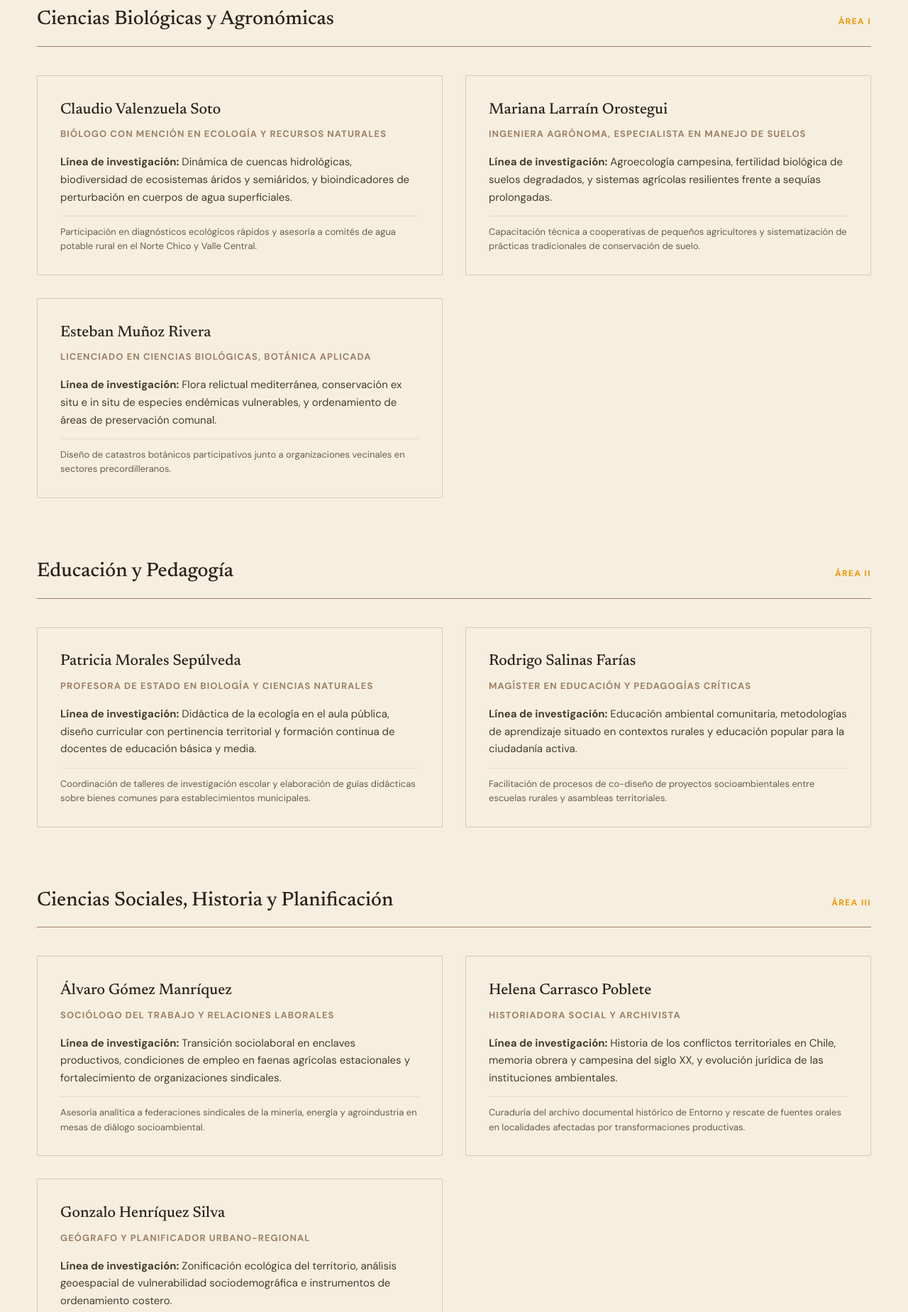
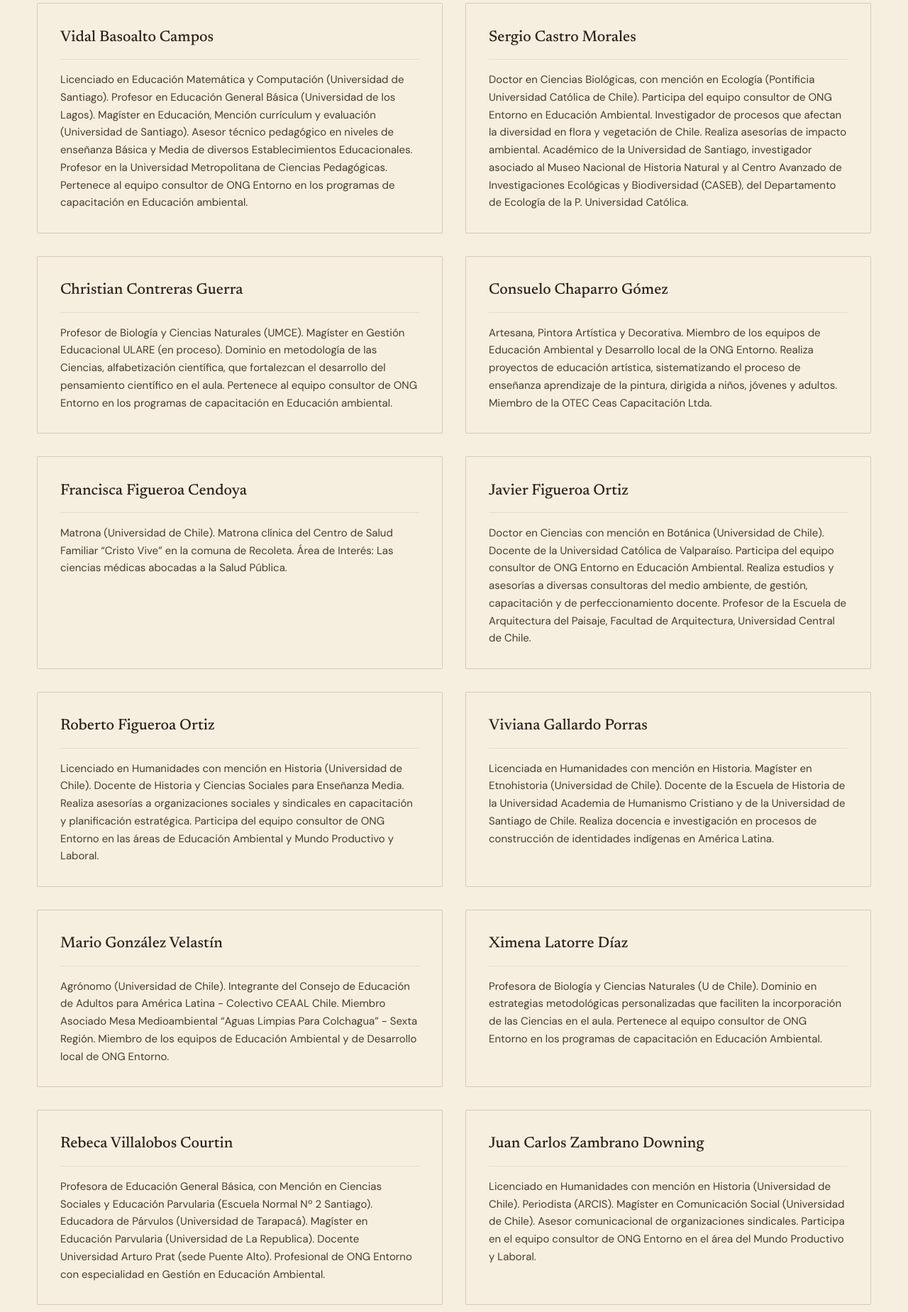
Before and after one commit to cfpdiaz/landing_ong_entorno, a plain HTML site: page miembros.html in a window 1280 px wide. Shown: the part 546-2395 px from the top of the page at 71% size. Drawn offline with Linux system fonts and the light colour scheme.

Commit message:
docs: reemplazar textos simulados por lorem ipsum en articulos y reestructurar directorio de miembros

```diff
--- a/css/estilos.css
+++ b/css/estilos.css
@@ -1324,34 +1324,6 @@ a {
   padding: 3.5rem 0 6rem;
 }
 
-.grupo-disciplinario {
-  margin-bottom: 5rem;
-}
-
-.cabecera-disciplina {
-  display: flex;
-  align-items: baseline;
-  justify-content: space-between;
-  border-bottom: 1px solid var(--cafe-estructura);
-  padding-bottom: 0.85rem;
-  margin-bottom: 2.5rem;
-}
-
-.nombre-disciplina {
-  font-family: var(--fuente-serif);
-  font-size: 1.75rem;
-  font-weight: 500;
-  color: var(--tinta-oscura);
-}
-
-.codigo-disciplina {
-  font-family: var(--fuente-sans);
-  font-size: 0.75rem;
-  font-weight: 700;
-  letter-spacing: 0.12em;
-  color: var(--naranja-acento);
-}
-
 .grid-fichas-miembros {
   display: grid;
   grid-template-columns: 1fr;
@@ -1381,32 +1353,15 @@ a {
   font-size: 1.35rem;
   font-weight: 500;
   color: var(--tinta-oscura);
-  margin-bottom: 0.35rem;
-}
-
-.disciplina-base {
-  font-family: var(--fuente-sans);
-  font-size: 0.8125rem;
-  font-weight: 700;
-  text-transform: uppercase;
-  letter-spacing: 0.08em;
-  color: var(--cafe-estructura);
+  border-bottom: 1px solid var(--linea-suave);
+  padding-bottom: 0.75rem;
   margin-bottom: 1rem;
 }
 
-.linea-investigacion {
+.bio-miembro {
   font-size: 0.9375rem;
   line-height: 1.65;
   color: var(--tinta-secundaria);
-  margin-bottom: 0.85rem;
-}
-
-.rol-incidencia {
-  font-size: 0.8125rem;
-  line-height: 1.55;
-  color: var(--tinta-atenuada);
-  border-top: 1px solid var(--linea-suave);
-  padding-top: 0.75rem;
 }
 
 /* --------------------------------------------------------------------------
--- a/miembros.html
+++ b/miembros.html
@@ -56,168 +56,72 @@
       </div>
     </header>
 
-    <!-- Secciones Disciplinarias -->
-    <section class="seccion-miembros" aria-label="Directorio por áreas del saber">
+    <!-- Directorio de Integrantes -->
+    <section class="seccion-miembros" aria-label="Directorio de integrantes de ONG Entorno">
       <div class="contenedor">
+        <div class="grid-fichas-miembros">
 
-        <!-- 1. Ciencias Biológicas y Agronómicas -->
-        <div class="grupo-disciplinario">
-          <div class="cabecera-disciplina">
-            <h2 class="nombre-disciplina">Ciencias Biológicas y Agronómicas</h2>
-            <span class="codigo-disciplina">ÁREA I</span>
-          </div>
+          <article class="ficha-miembro">
+            <h2 class="nombre-miembro">Vidal Basoalto Campos</h2>
+            <p class="bio-miembro">Licenciado en Educación Matemática y Computación (Universidad de Santiago). Profesor en Educación General Básica (Universidad de los Lagos). Magíster en Educación, Mención currículum y evaluación (Universidad de Santiago). Asesor técnico pedagógico en niveles de enseñanza Básica y Media de diversos Establecimientos Educacionales. Profesor en la Universidad Metropolitana de Ciencias Pedagógicas. Pertenece al equipo consultor de ONG Entorno en los programas de capacitación en Educación ambiental.</p>
+          </article>
 
-          <div class="grid-fichas-miembros">
+          <article class="ficha-miembro">
+            <h2 class="nombre-miembro">Sergio Castro Morales</h2>
+            <p class="bio-miembro">Doctor en Ciencias Biológicas, con mención en Ecología (Pontificia Universidad Católica de Chile). Participa del equipo consultor de ONG Entorno en Educación Ambiental. Investigador de procesos que afectan la diversidad en flora y vegetación de Chile. Realiza asesorías de impacto ambiental. Académico de la Universidad de Santiago, investigador asociado al Museo Nacional de Historia Natural y al Centro Avanzado de Investigaciones Ecológicas y Biodiversidad (CASEB), del Departamento de Ecología de la P. Universidad Católica.</p>
+          </article>
 
-            <article class="ficha-miembro">
-              <h3 class="nombre-miembro">Claudio Valenzuela Soto</h3>
-              <p class="disciplina-base">Biólogo con mención en Ecología y Recursos Naturales</p>
-              <p class="linea-investigacion">
-                <strong>Línea de investigación:</strong> Dinámica de cuencas hidrológicas, biodiversidad de ecosistemas áridos y semiáridos, y bioindicadores de perturbación en cuerpos de agua superficiales.
-              </p>
-              <p class="rol-incidencia">
-                Participación en diagnósticos ecológicos rápidos y asesoría a comités de agua potable rural en el Norte Chico y Valle Central.
-              </p>
-            </article>
+          <article class="ficha-miembro">
+            <h2 class="nombre-miembro">Christian Contreras Guerra</h2>
+            <p class="bio-miembro">Profesor de Biología y Ciencias Naturales (UMCE). Magíster en Gestión Educacional ULARE (en proceso). Dominio en metodología de las Ciencias, alfabetización científica, que fortalezcan el desarrollo del pensamiento científico en el aula. Pertenece al equipo consultor de ONG Entorno en los programas de capacitación en Educación ambiental.</p>
+          </article>
 
-            <article class="ficha-miembro">
-              <h3 class="nombre-miembro">Mariana Larraín Orostegui</h3>
-              <p class="disciplina-base">Ingeniera Agrónoma, Especialista en Manejo de Suelos</p>
-              <p class="linea-investigacion">
-                <strong>Línea de investigación:</strong> Agroecología campesina, fertilidad biológica de suelos degradados, y sistemas agrícolas resilientes frente a sequías prolongadas.
-              </p>
-              <p class="rol-incidencia">
-                Capacitación técnica a cooperativas de pequeños agricultores y sistematización de prácticas tradicionales de conservación de suelo.
-              </p>
-            </article>
+          <article class="ficha-miembro">
+            <h2 class="nombre-miembro">Consuelo Chaparro Gómez</h2>
+            <p class="bio-miembro">Artesana, Pintora Artística y Decorativa. Miembro de los equipos de Educación Ambiental y Desarrollo local de la ONG Entorno. Realiza proyectos de educación artística, sistematizando el proceso de enseñanza aprendizaje de la pintura, dirigida a niños, jóvenes y adultos. Miembro de la OTEC Ceas Capacitación Ltda.</p>
+          </article>
 
-            <article class="ficha-miembro">
-              <h3 class="nombre-miembro">Esteban Muñoz Rivera</h3>
-              <p class="disciplina-base">Licenciado en Ciencias Biológicas, Botánica Aplicada</p>
-              <p class="linea-investigacion">
-                <strong>Línea de investigación:</strong> Flora relictual mediterránea, conservación ex situ e in situ de especies endémicas vulnerables, y ordenamiento de áreas de preservación comunal.
-              </p>
-              <p class="rol-incidencia">
-                Diseño de catastros botánicos participativos junto a organizaciones vecinales en sectores precordilleranos.
-              </p>
-            </article>
+          <article class="ficha-miembro">
+            <h2 class="nombre-miembro">Francisca Figueroa Cendoya</h2>
+            <p class="bio-miembro">Matrona (Universidad de Chile). Matrona clínica del Centro de Salud Familiar “Cristo Vive” en la comuna de Recoleta. Área de Interés: Las ciencias médicas abocadas a la Salud Pública.</p>
+          </article>
 
-          </div>
+          <article class="ficha-miembro">
+            <h2 class="nombre-miembro">Javier Figueroa Ortiz</h2>
+            <p class="bio-miembro">Doctor en Ciencias con mención en Botánica (Universidad de Chile). Docente de la Universidad Católica de Valparaíso. Participa del equipo consultor de ONG Entorno en Educación Ambiental. Realiza estudios y asesorías a diversas consultoras del medio ambiente, de gestión, capacitación y de perfeccionamiento docente. Profesor de la Escuela de Arquitectura del Paisaje, Facultad de Arquitectura, Universidad Central de Chile.</p>
+          </article>
+
+          <article class="ficha-miembro">
+            <h2 class="nombre-miembro">Roberto Figueroa Ortiz</h2>
+            <p class="bio-miembro">Licenciado en Humanidades con mención en Historia (Universidad de Chile). Docente de Historia y Ciencias Sociales para Enseñanza Media. Realiza asesorías a organizaciones sociales y sindicales en capacitación y planificación estratégica. Participa del equipo consultor de ONG Entorno en las áreas de Educación Ambiental y Mundo Productivo y Laboral.</p>
+          </article>
+
+          <article class="ficha-miembro">
+            <h2 class="nombre-miembro">Viviana Gallardo Porras</h2>
+            <p class="bio-miembro">Licenciada en Humanidades con mención en Historia. Magíster en Etnohistoria (Universidad de Chile). Docente de la Escuela de Historia de la Universidad Academia de Humanismo Cristiano y de la Universidad de Santiago de Chile. Realiza docencia e investigación en procesos de construcción de identidades indígenas en América Latina.</p>
+          </article>
+
+          <article class="ficha-miembro">
+            <h2 class="nombre-miembro">Mario González Velastín</h2>
+            <p class="bio-miembro">Agrónomo (Universidad de Chile). Integrante del Consejo de Educación de Adultos para América Latina - Colectivo CEAAL Chile. Miembro Asociado Mesa Medioambiental “Aguas Limpias Para Colchagua” - Sexta Región. Miembro de los equipos de Educación Ambiental y de Desarrollo local de ONG Entorno.</p>
+          </article>
+
+          <article class="ficha-miembro">
+            <h2 class="nombre-miembro">Ximena Latorre Díaz</h2>
+            <p class="bio-miembro">Profesora de Biología y Ciencias Naturales (U de Chile). Dominio en estrategias metodológicas personalizadas que faciliten la incorporación de las Ciencias en el aula. Pertenece al equipo consultor de ONG Entorno en los programas de capacitación en Educación Ambiental.</p>
+          </article>
+
+          <article class="ficha-miembro">
+            <h2 class="nombre-miembro">Rebeca Villalobos Courtin</h2>
+            <p class="bio-miembro">Profesora de Educación General Básica, con Mención en Ciencias Sociales y Educación Parvularia (Escuela Normal Nº 2 Santiago). Educadora de Párvulos (Universidad de Tarapacá). Magíster en Educación Parvularia (Universidad de La Republica). Docente Universidad Arturo Prat (sede Puente Alto). Profesional de ONG Entorno con especialidad en Gestión en Educación Ambiental.</p>
+          </article>
+
+          <article class="ficha-miembro">
+            <h2 class="nombre-miembro">Juan Carlos Zambrano Downing</h2>
+            <p class="bio-miembro">Licenciado en Humanidades con mención en Historia (Universidad de Chile). Periodista (ARCIS). Magíster en Comunicación Social (Universidad de Chile). Asesor comunicacional de organizaciones sindicales. Participa en el equipo consultor de ONG Entorno en el área del Mundo Productivo y Laboral.</p>
+          </article>
+
         </div>
-
-        <!-- 2. Educación y Pedagogía -->
-        <div class="grupo-disciplinario">
-          <div class="cabecera-disciplina">
-            <h2 class="nombre-disciplina">Educación y Pedagogía</h2>
-            <span class="codigo-disciplina">ÁREA II</span>
-          </div>
-
-          <div class="grid-fichas-miembros">
-
-            <article class="ficha-miembro">
-              <h3 class="nombre-miembro">Patricia Morales Sepúlveda</h3>
-              <p class="disciplina-base">Profesora de Estado en Biología y Ciencias Naturales</p>
-              <p class="linea-investigacion">
-                <strong>Línea de investigación:</strong> Didáctica de la ecología en el aula pública, diseño curricular con pertinencia territorial y formación continua de docentes de educación básica y media.
-              </p>
-              <p class="rol-incidencia">
-                Coordinación de talleres de investigación escolar y elaboración de guías didácticas sobre bienes comunes para establecimientos municipales.
-              </p>
-            </article>
-
-            <article class="ficha-miembro">
-              <h3 class="nombre-miembro">Rodrigo Salinas Farías</h3>
-              <p class="disciplina-base">Magíster en Educación y Pedagogías Críticas</p>
-              <p class="linea-investigacion">
-                <strong>Línea de investigación:</strong> Educación ambiental comunitaria, metodologías de aprendizaje situado en contextos rurales y educación popular para la ciudadanía activa.
-              </p>
-              <p class="rol-incidencia">
-                Facilitación de procesos de co-diseño de proyectos socioambientales entre escuelas rurales y asambleas territoriales.
-              </p>
-            </article>
-
-          </div>
-        </div>
-
-        <!-- 3. Ciencias Sociales, Historia y Planificación -->
-        <div class="grupo-disciplinario">
-          <div class="cabecera-disciplina">
-            <h2 class="nombre-disciplina">Ciencias Sociales, Historia y Planificación</h2>
-            <span class="codigo-disciplina">ÁREA III</span>
-          </div>
-
-          <div class="grid-fichas-miembros">
-
-            <article class="ficha-miembro">
-              <h3 class="nombre-miembro">Álvaro Gómez Manríquez</h3>
-              <p class="disciplina-base">Sociólogo del Trabajo y Relaciones Laborales</p>
-              <p class="linea-investigacion">
-                <strong>Línea de investigación:</strong> Transición sociolaboral en enclaves productivos, condiciones de empleo en faenas agrícolas estacionales y fortalecimiento de organizaciones sindicales.
-              </p>
-              <p class="rol-incidencia">
-                Asesoría analítica a federaciones sindicales de la minería, energía y agroindustria en mesas de diálogo socioambiental.
-              </p>
-            </article>
-
-            <article class="ficha-miembro">
-              <h3 class="nombre-miembro">Helena Carrasco Poblete</h3>
-              <p class="disciplina-base">Historiadora Social y Archivista</p>
-              <p class="linea-investigacion">
-                <strong>Línea de investigación:</strong> Historia de los conflictos territoriales en Chile, memoria obrera y campesina del siglo XX, y evolución jurídica de las instituciones ambientales.
-              </p>
-              <p class="rol-incidencia">
-                Curaduría del archivo documental histórico de Entorno y rescate de fuentes orales en localidades afectadas por transformaciones productivas.
-              </p>
-            </article>
-
-            <article class="ficha-miembro">
-              <h3 class="nombre-miembro">Gonzalo Henríquez Silva</h3>
-              <p class="disciplina-base">Geógrafo y Planificador Urbano-Regional</p>
-              <p class="linea-investigacion">
-                <strong>Línea de investigación:</strong> Zonificación ecológica del territorio, análisis geoespacial de vulnerabilidad sociodemográfica e instrumentos de ordenamiento costero.
-              </p>
-              <p class="rol-incidencia">
-                Elaboración de cartografía técnica para la formulación de planes reguladores comunales y defensa de humedales urbanos.
-              </p>
-            </article>
-
-          </div>
-        </div>
-
-        <!-- 4. Comunicación y Extensión Pública -->
-        <div class="grupo-disciplinario">
-          <div class="cabecera-disciplina">
-            <h2 class="nombre-disciplina">Comunicación y Extensión Pública</h2>
-            <span class="codigo-disciplina">ÁREA IV</span>
-          </div>
-
-          <div class="grid-fichas-miembros">
-
-            <article class="ficha-miembro">
-              <h3 class="nombre-miembro">Beatriz Fuenzalida Lagos</h3>
-              <p class="disciplina-base">Periodista con Especialización en Divulgación Científica</p>
-              <p class="linea-investigacion">
-                <strong>Línea de investigación:</strong> Traducción editorial de controversias socioecológicas, comunicación pública de riesgos ambientales y medios locales independientes.
-              </p>
-              <p class="rol-incidencia">
-                Edición técnica del catálogo de publicaciones y cuadernos de análisis de Entorno, garantizando rigor y claridad en la difusión cívica.
-              </p>
-            </article>
-
-            <article class="ficha-miembro">
-              <h3 class="nombre-miembro">Tomás Alvear Donoso</h3>
-              <p class="disciplina-base">Diseñador de Información y Gestión de Medios Digitales</p>
-              <p class="linea-investigacion">
-                <strong>Línea de investigación:</strong> Visualización de datos territoriales, cartografía infográfica para comunidades de base y preservación digital de registros documentales.
-              </p>
-              <p class="rol-incidencia">
-                Estructuración de soportes visuales para informes técnicos y mantenimiento del repositorio institucional de libre acceso.
-              </p>
-            </article>
-
-          </div>
-        </div>
-
       </div>
     </section>
 
```
Also changed, not shown: articulos.html (+49 -43 lines).
